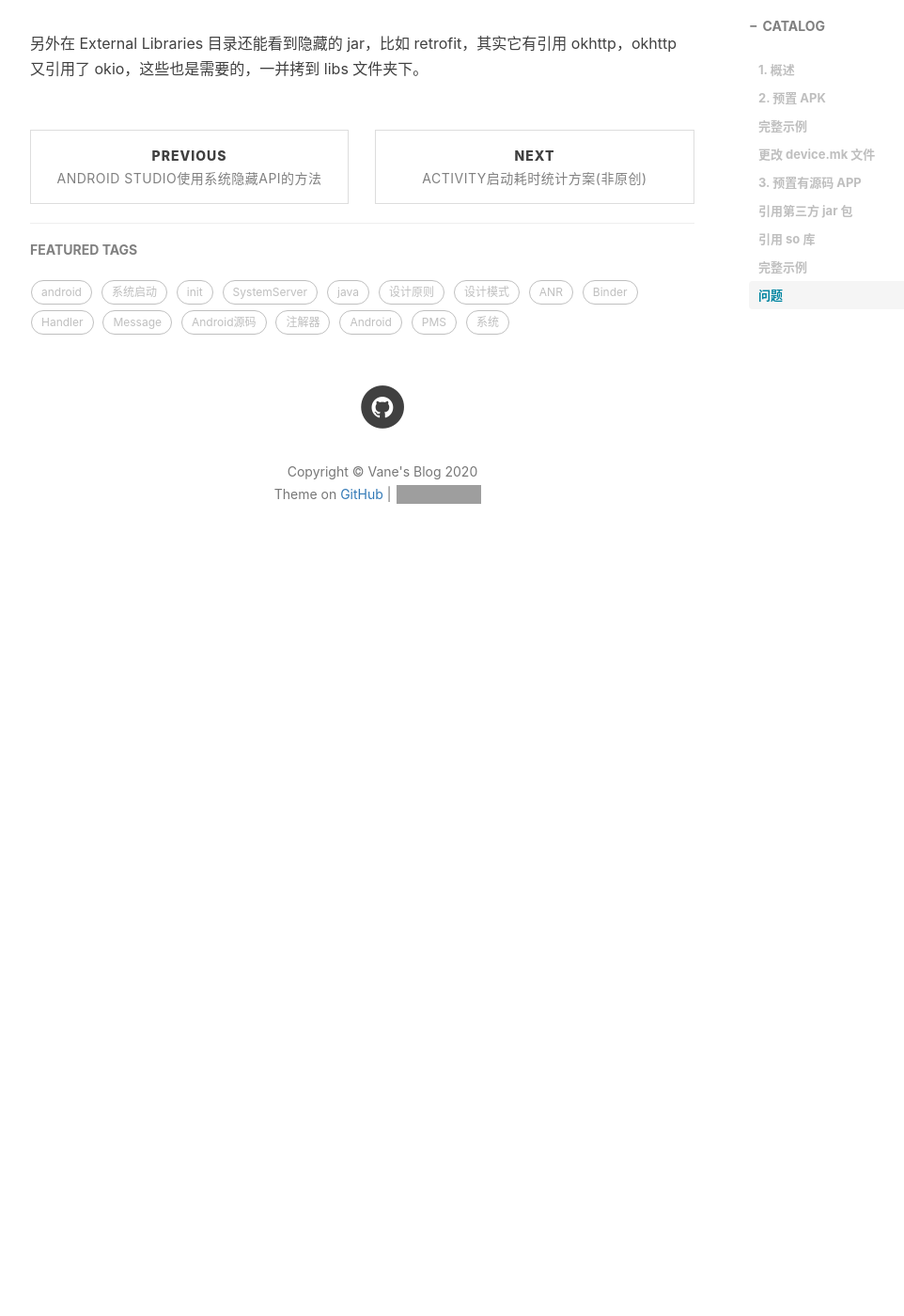
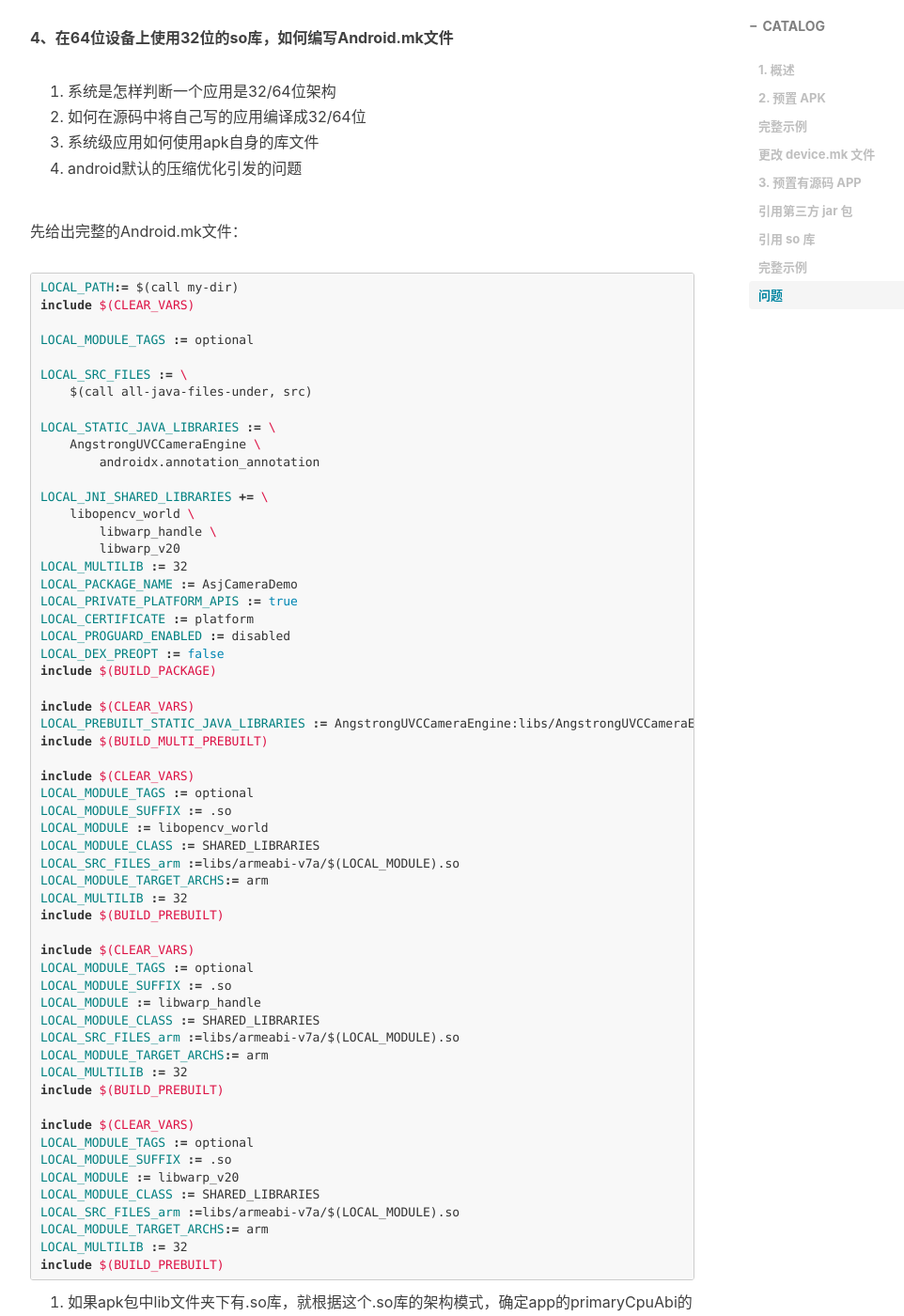
Before and after one commit to vane918/vane918.github.io, a Jekyll site: the page built from _posts/2020-09-02-android-preset-app.md, in a window 1280 px wide and 1400 px high, scrolled down 6768 px. Shown: the whole window at 94% size, without its empty margins (233-1195 px from the left). Built offline with Jekyll 4.4.1, drawn with Linux system fonts in a browser that asks for light colours; nearby versions of some CDN libraries; comment, search, counter and statistics services are not loaded; before the commit the page ends 7398 px from its top, so only the background shows below that; some of the changed text lies outside the part shown; grey boxes are pictures that could not be loaded.

Commit message:
Add files via upload
update

````diff
--- a/_posts/2020-09-02-android-preset-app.md
+++ b/_posts/2020-09-02-android-preset-app.md
@@ -152,7 +152,6 @@ make snod
 ### 引用第三方 jar 包
 
 假设，我们当前目录下的 libs 有 AndroidUtil.jar包，我们想引用它，需要做两个步骤：
-
 第一步、 声明我们 jar 包所在的目录
 
 ```makefile
@@ -185,7 +184,6 @@ include $(BUILD_PACKAGE)
 libs/Android.mk
 
 ```makefile
-#====================================================
 include $(CLEAR_VARS)
 LOCAL_MODULE_TAGS := optional
 LOCAL_MODULE_SUFFIX := .so
@@ -196,9 +194,7 @@ LOCAL_SRC_FILES_arm64 :=libs/arm64-v8a/$(LOCAL_MODULE).so
 LOCAL_MODULE_TARGET_ARCHS:= arm arm64
 LOCAL_MULTILIB := both
 include $(BUILD_PREBUILT)
-#====================================================
 
-#====================================================
 include $(CLEAR_VARS)
 LOCAL_MODULE_TAGS := optional
 LOCAL_MODULE_SUFFIX := .so
@@ -216,7 +212,7 @@ include $(BUILD_PREBUILT)
 ```makefile
 include $(CLEAR_VARS)
 # 省略其他
-LOCAL_JNI_SHARED_LIBRARIES :=  \
+LOCAL_JNI_SHARED_LIBRARIES +=  \
 		libBaiduMapSDK1 \
 		libBaiduMapSDK2
 # 省略其他
@@ -264,7 +260,7 @@ LOCAL_STATIC_ANDROID_LIBRARIES := \
 LOCAL_STATIC_JAVA_LIBRARIES := \
 		AndroidUtil
 
-LOCAL_JNI_SHARED_LIBRARIES :=  \
+LOCAL_JNI_SHARED_LIBRARIES +=  \
 		libBaiduMapSDK1 \
 		libBaiduMapSDK2
 
@@ -300,7 +296,6 @@ include $(LOCAL_PATH)/libs/Android.mk
 
 LOCAL_PRIVATE_PLATFORM_APIS := true
 设置后，会使用 sdk 的 hide 的 api 来编译。
-
 LOCAL_SDK_VERSION 这个编译配置，就会使编译的应用不能访问 hide 的 api，有时一些系统的 class 被 import 后编译时说找不到这个类，就是这个原因造成的。
 
 **2、如果直接用 mmm 编译然后 adb install -r xxx.apk 大概会出现如下错误：**
@@ -322,5 +317,101 @@ LOCAL_DEX_PREOPT := false
 **3、在 Android Studio Gradle 方式中通过 implementation 方式加载的三方库，并没有下载 jar 文件放到 libs 文件夹下啊，该如何集成？**
 
 其实 jar 包有被下载到项目的 External Libraries 目录下，找到引用的 jar 包，点右键 Show in Files，就能得到了 jar 包的文件地址，然后把它拷到 libs 文件夹下，就能像别的 jar 包一样处理了。
+另外在 External Libraries 目录还能看到隐藏的 jar，比如 retrofit，其实它有引用 okhttp，okhttp 又引用了 okio，这些也是需要的，一并拷到 libs 文件夹下。
 
-另外在 External Libraries 目录还能看到隐藏的 jar，比如 retrofit，其实它有引用 okhttp，okhttp 又引用了 okio，这些也是需要的，一并拷到 libs 文件夹下。
+**4、在64位设备上使用32位的so库，如何编写Android.mk文件**
+
+1. 系统是怎样判断一个应用是32/64位架构
+2. 如何在源码中将自己写的应用编译成32/64位
+3. 系统级应用如何使用apk自身的库文件
+4. android默认的压缩优化引发的问题
+
+先给出完整的Android.mk文件：
+
+```makefile
+LOCAL_PATH:= $(call my-dir)
+include $(CLEAR_VARS)
+
+LOCAL_MODULE_TAGS := optional
+
+LOCAL_SRC_FILES := \
+    $(call all-java-files-under, src)
+
+LOCAL_STATIC_JAVA_LIBRARIES := \
+    AngstrongUVCCameraEngine \
+	androidx.annotation_annotation
+
+LOCAL_JNI_SHARED_LIBRARIES += \
+    libopencv_world \
+	libwarp_handle \
+	libwarp_v20
+LOCAL_MULTILIB := 32
+LOCAL_PACKAGE_NAME := AsjCameraDemo
+LOCAL_PRIVATE_PLATFORM_APIS := true
+LOCAL_CERTIFICATE := platform
+LOCAL_PROGUARD_ENABLED := disabled
+LOCAL_DEX_PREOPT := false
+include $(BUILD_PACKAGE)
+
+include $(CLEAR_VARS)
+LOCAL_PREBUILT_STATIC_JAVA_LIBRARIES := AngstrongUVCCameraEngine:libs/AngstrongUVCCameraEngine.jar
+include $(BUILD_MULTI_PREBUILT)
+
+include $(CLEAR_VARS)
+LOCAL_MODULE_TAGS := optional
+LOCAL_MODULE_SUFFIX := .so
+LOCAL_MODULE := libopencv_world
+LOCAL_MODULE_CLASS := SHARED_LIBRARIES
+LOCAL_SRC_FILES_arm :=libs/armeabi-v7a/$(LOCAL_MODULE).so
+LOCAL_MODULE_TARGET_ARCHS:= arm
+LOCAL_MULTILIB := 32
+include $(BUILD_PREBUILT)
+
+include $(CLEAR_VARS)
+LOCAL_MODULE_TAGS := optional
+LOCAL_MODULE_SUFFIX := .so
+LOCAL_MODULE := libwarp_handle
+LOCAL_MODULE_CLASS := SHARED_LIBRARIES
+LOCAL_SRC_FILES_arm :=libs/armeabi-v7a/$(LOCAL_MODULE).so
+LOCAL_MODULE_TARGET_ARCHS:= arm
+LOCAL_MULTILIB := 32
+include $(BUILD_PREBUILT)
+
+include $(CLEAR_VARS)
+LOCAL_MODULE_TAGS := optional
+LOCAL_MODULE_SUFFIX := .so
+LOCAL_MODULE := libwarp_v20
+LOCAL_MODULE_CLASS := SHARED_LIBRARIES
+LOCAL_SRC_FILES_arm :=libs/armeabi-v7a/$(LOCAL_MODULE).so
+LOCAL_MODULE_TARGET_ARCHS:= arm
+LOCAL_MULTILIB := 32
+include $(BUILD_PREBUILT)
+```
+
+1. 如果apk包中lib文件夹下有.so库，就根据这个.so库的架构模式，确定app的primaryCpuAbi的值
+2. 对于system app, 如果没法通过第一步确定primaryCpuAbi的值，PKMS会根据/system/app/${APP_NAME}/lib和/system/app/${APP_NAME}/lib64这两个文件夹是否存在，来确定它的primaryCpuAbi的值
+3. 对于还没有确定的app, 在最后还会将自己的primaryCpuAbi值与和他使用相同UID的package的值设成一样
+4. 对于到这里还没有确认primaryCpuAbi的app，就会在启动进程时使用ro.product.cpu.abilist这个property的值的第一项作为它关联的ABI
+由于我们的是系统级的app, 库文件都是编译到system/lib/ 或 vendor/lib等目录下, apk自身不存在lib文件夹, 导致最终会走到上面提到的四点中的最后一点, 系统属性ro.product.cpu.abilist 第一项为 arm64-v8a, 所以我们的程序就成为了64位应用。
+只要在应用的目录下出现lib/arm而不是lib/arm64的文件夹, 应该就可以让系统认为是32位架构的程序了, 于是修改了Android.mk:
+
+```makefile
+LOCAL_JNI_SHARED_LIBRARIES += \
+    libopencv_world \
+	libwarp_handle \
+	libwarp_v20
+LOCAL_MULTILIB := 32
+```
+
+编译生成的产物目录下产生了lib/arm文件夹, 果然不再报找不到库文件的错误, 使用ps -A | grep zygote命令查看, 我们的应用进程也确实是32位zygote派生, 这就说明我们的应用彻彻底底的成为了一个32位应用.
+其中LOCAL_MULTILIB := 32 的作用是在应用目录下生成lib/arm, LOCAL_JNI_SHARED_LIBRARIES 作用是将.so文件打包到lib/arm文件夹下, 这样一来，虽然是系统应用, 也不用去system/lib 或者 vendor/lib下去找库文件, 优先使用自身库文件。
+
+**android默认的压缩优化引发的问题**
+
+虽然目前为止能够解决了在64位设备上调用32位的so库，但是在运行时报出java.lang.UnsatisfiedLinkError: JNI_ERR returned from JNI_OnLoad错误。
+熟悉C的人看到这种错误肯定很熟悉, 是因为库的参数不兼容或者调用这传入的参数和.so中的参数不匹配导致的。Android有一个压缩优化的属性可供配置：
+
+LOCAL_PROGUARD_ENABLED := disabled 禁用混淆
+LOCAL_DEX_PREOPT := false  关闭优化
+
+而android源码中默认是打开LOCAL_DEX_PREOPT属性的, 优化了so文件, 导致so库里面的jni函数接口产生了变化, 于是就出现了上面的错误.。关闭优化，将SELinux权限问题处理掉, 终于可以正常使用了。
````
